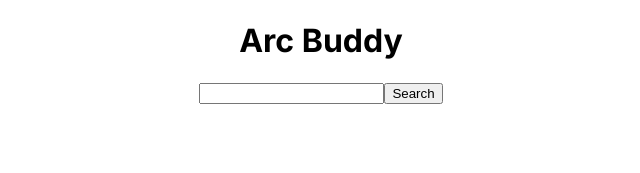
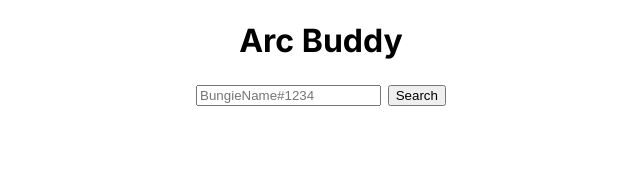
Before and after one commit to 62firelight/arc-buddy-react, a Next.js app: page / in a window 1280 px wide. Shown: the top 173 px of the page, without its empty margins (319-959 px from the left). Built offline with nearby package versions, Linux system fonts and the light colour scheme.

Commit message:
Add placeholder attribute to input element

```diff
--- a/src/app/components/Search.js
+++ b/src/app/components/Search.js
@@ -56,11 +56,13 @@ export default function Search(props, { params }) {
 
     return (
         <form onSubmit={handleSubmit}>
+            {/* <label for="new-name-input">Search Destiny players</label> */}
             <input
                 type="text"
                 id="new-name-input"
                 className="input input__lg"
                 name="text"
+                placeholder="BungieName#1234"
                 autoComplete="off"
                 value={name}
                 onChange={handleChange}
--- a/src/app/globals.css
+++ b/src/app/globals.css
@@ -4,6 +4,10 @@ html, body {
 
 #app-heading {
   cursor: pointer;
+}
+
+form * {
+  margin: 0.25em;
 }
 
 .error {
```
